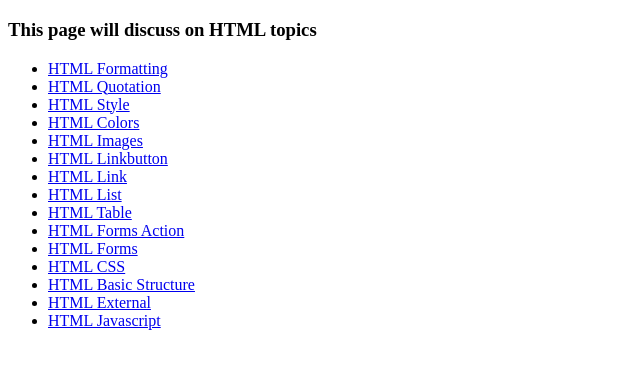
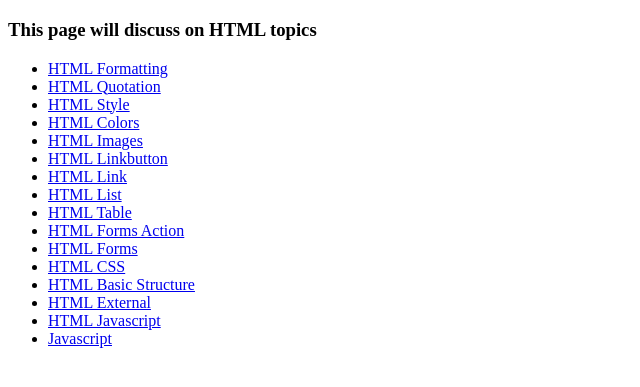
Before and after one commit to hanisfrsy/my_task, a plain HTML site: page index.html in a window 1280 px wide. Shown: the part 61-448 px from the top of the page, without its empty margins (0-640 px from the left). Drawn offline with Linux system fonts and the light colour scheme.

Commit message:
Add files via upload

```diff
--- a/index.html
+++ b/index.html
@@ -26,6 +26,7 @@
 		<li><a href="basic_structure.html">HTML Basic Structure</a></li>
 		<li><a href="html_external.html">HTML External</a></li>
 		<li><a href="html_javascript.html">HTML Javascript</a></li>
+		<li><a href="html_javascript.html"> Javascript</a></li>
 	</ul>
 
 	<h4><TEST/h4>
```
